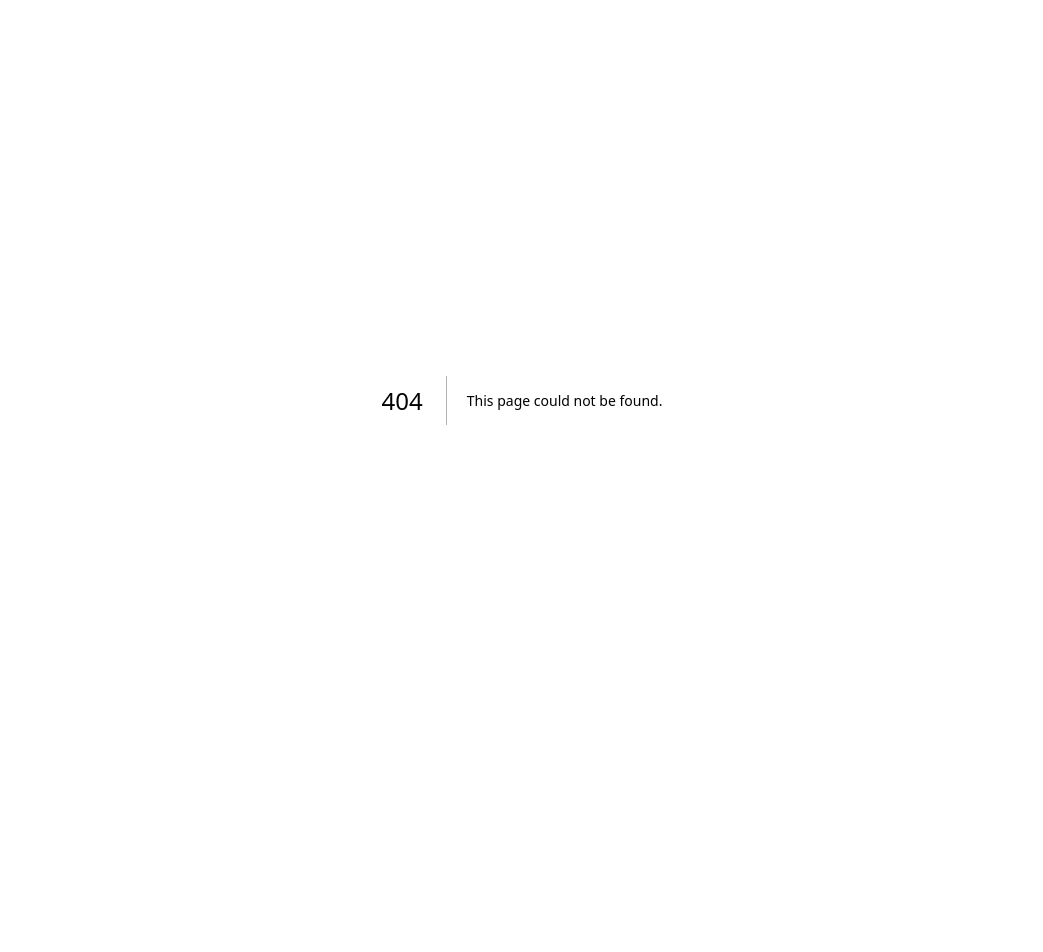
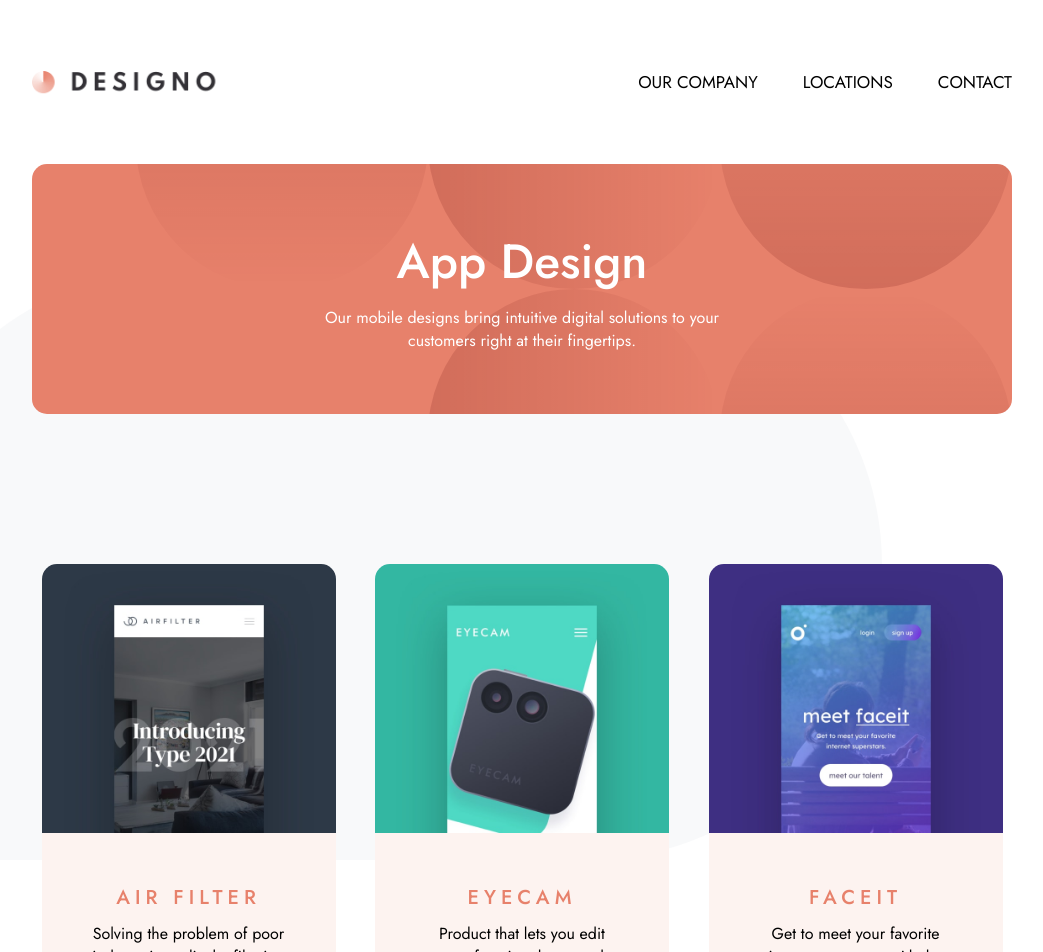
Before and after one commit to badmotherfunk/designo, a Next.js app: page /app-design in a window 1280 px wide. Before the commit this address had no page. Shown: the top 952 px of the page, without its empty margins (118-1161 px from the left). Before the commit the page ends 800 px from the top, so only its background shows below. Built offline with nearby package versions, Linux system fonts and the light colour scheme.

Commit message:
Implémentation de la page App design

```diff
--- /dev/null
+++ b/src/app/app-design/page.js
@@ -0,0 +1,44 @@
+"use client"
+import data from "../data.json"
+import "../web-design/web-design.css"
+import Navbar from "@/components/Navbar/Navbar"
+import Card from "@/components/Card/Card"
+import Image from "next/image"
+import Categories from "@/components/Categories/categories"
+import Footer from "@/components/Footer/Footer"
+import Banner from "@/components/Banner/Banner"
+
+export default function webDesign() {
+
+    return(
+        <div className="pagesBase">
+            <Navbar/>
+
+            <Image
+             src="/assets/shared/desktop/bg-pattern-leaf.svg"
+             width={1000}
+             height={590}
+             alt="Backrgound image"
+             className="pageBackground"
+            />
+
+            <Banner props={data.app.banner}/>
+
+            <div className="cardContainer">
+            {data.app.projects.map((project, index) => (
+                <Card key={index} props={project}/>
+            ))}
+            </div>
+
+            <div className="categories">
+                {data.app.others.map((category, index) => (
+                    <Categories key={index} props={category} />
+                ))}
+            </div>
+
+            <Footer />
+
+        </div>
+
+    )
+}
```
